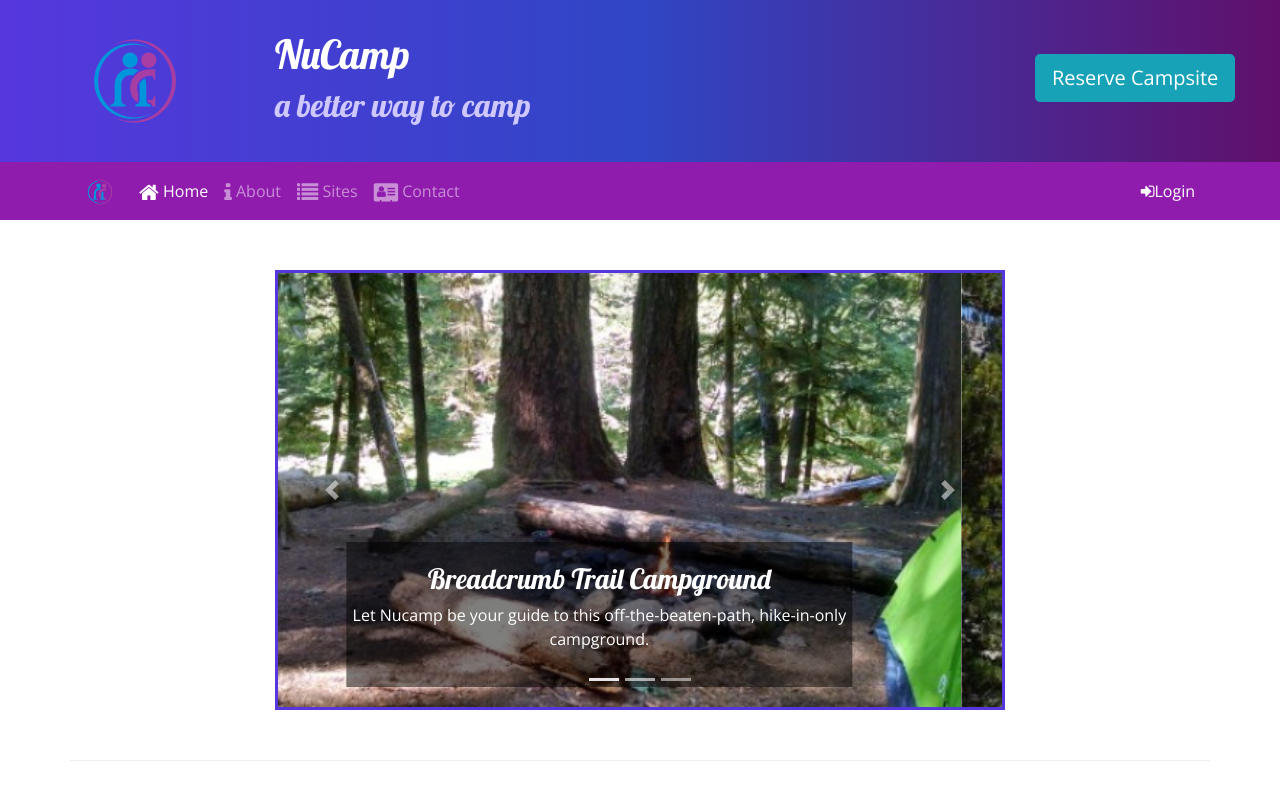
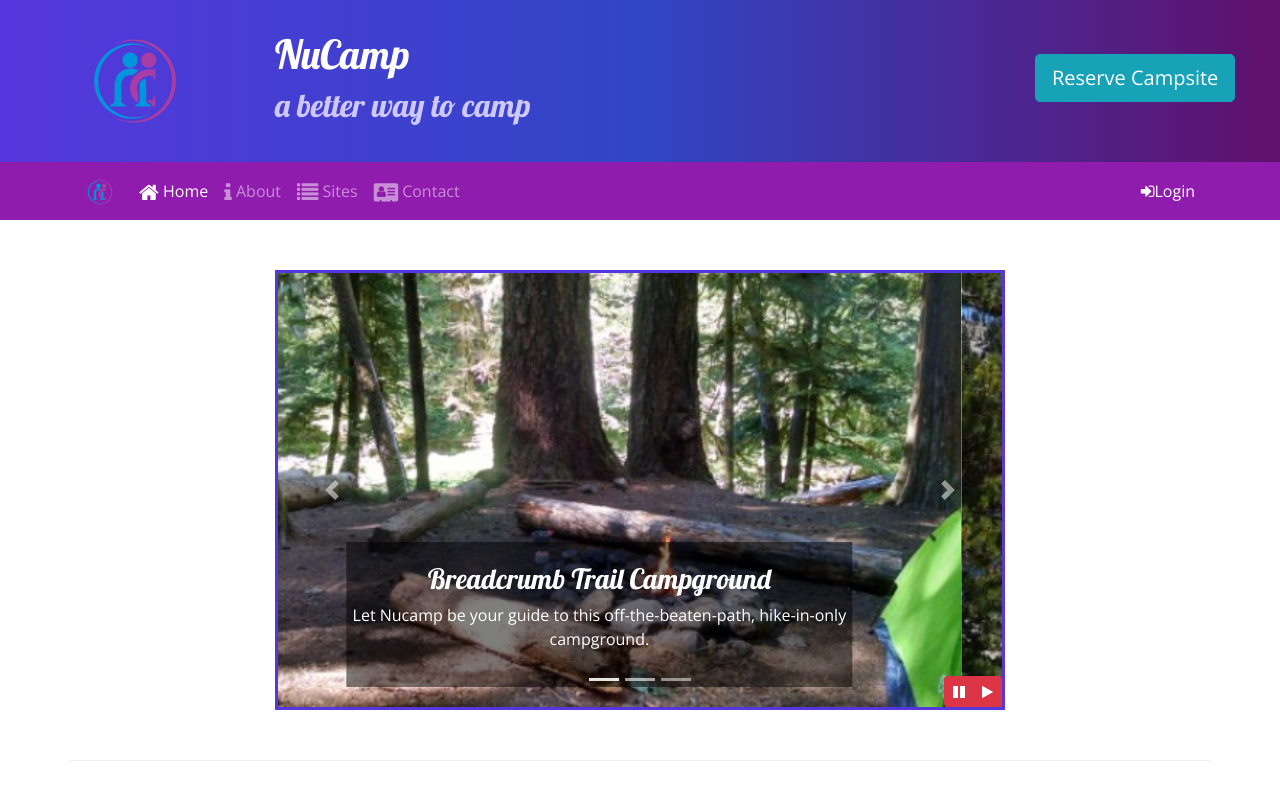
Before and after one commit to jpaaga/NucampSite, a website: page index.html in a window 1280 px wide. Shown: the top 800 px of the page. Drawn offline with nearby package versions, Linux system fonts and the light colour scheme.

Commit message:
Bootstrap and jQuery Part 1

```diff
--- a/css/styles.css
+++ b/css/styles.css
@@ -51,3 +51,10 @@ a, a:hover {
 .carousel {
     border: solid #5637DD;
 }
+
+#carouselButton {
+    position: absolute;
+    right: 0;
+    bottom: 0;
+    z-index: 100;
+}
--- a/index.html
+++ b/index.html
@@ -207,6 +207,14 @@
                         <span class="carousel-control-next-icon"></span>
                         <span class="sr-only">Next</span>
                     </a>
+                    <div class="btn-group" id="carouselButton">
+                        <button class="btn btn-danger btn-sm"id="carouselPause">
+                            <i class="fa fa-pause"></i>
+                        </button>
+                        <button class="btn btn-danger btn-sm" id="carouselPlay">
+                            <i class="fa fa-play"></i>
+                        </button>
+                    </div>
                 </div>
             </div>
         </div>
@@ -298,7 +306,15 @@
     <script src="node_modules/bootstrap/dist/js/bootstrap.min.js"></script>
 
     <script>
-
+        $(function() {
+            $(".carousel").carousel( { interval: 2000 } );
+            $("#carouselPause").click(function(){
+                $(".carousel").carousel("pause");
+            });
+            $("#carouselPlay").click(function(){
+                $(".carousel").carousel("cycle");
+            });
+        });
     </script>
 </body>
 
```
